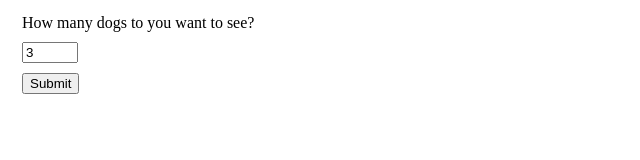
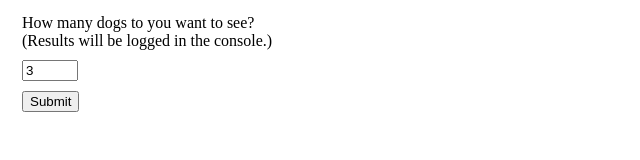
Before and after one commit to bergie7isu/dog-API-log-to-console, a plain HTML site: page index.html in a window 1280 px wide. Shown: the whole page, without its empty margins (0-640 px from the left). Drawn offline with nearby package versions, Linux system fonts and the light colour scheme.

Commit message:
clarified where results are logged

```diff
--- a/index.html
+++ b/index.html
@@ -1,7 +1,7 @@
 <!DOCTYPE html>
 <html lang="en">
     <head>
-        <title>Dog API App - Load to Console</title>
+        <title>Dog API App - Log to Console</title>
         <meta charset="utf-8">
         <meta name="viewport" content="width=device-width, initial-scale=1.0">
         <meta name="description" content="This is an app that gets a dog picture from an API and loads the url to the console.">
@@ -11,7 +11,7 @@
         <form>
             <fieldset>
                 <label for="number-of-dogs" class="number-of-dogs">
-                    How many dogs to you want to see?
+                    How many dogs to you want to see?<br>(Results will be logged in the console.)
                 </label>
                 <input id="number-of-dogs" type="number" value="3" min="1" max="50" required>
                 <button type="submit" class="submit">Submit</button>
```
